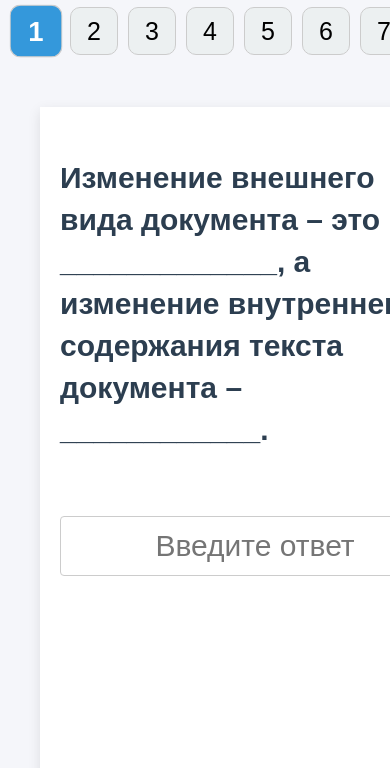
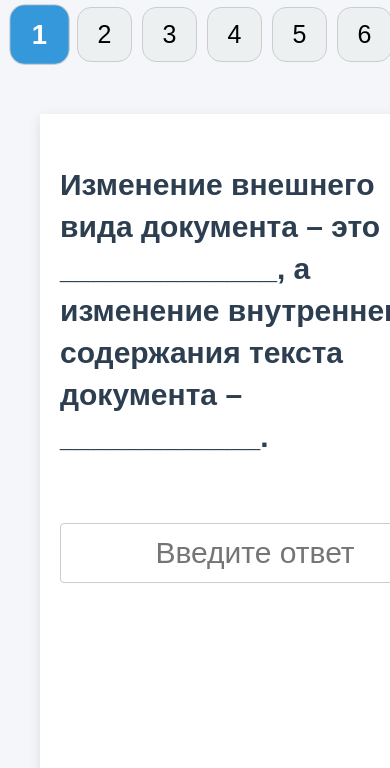
Before and after one commit to Lika1092/Test_2, a plain HTML site: page index.html in a window 390 px wide. Shown: the part 124-892 px from the top of the page. Drawn offline with Linux system fonts and the light colour scheme.

Commit message:
Update style.css

```diff
--- a/style.css
+++ b/style.css
@@ -68,7 +68,7 @@ input[type="text"] { padding: 8px; font-size: 16px; width: 100%; border-radius:
     box-sizing: content-box;
     border-radius: 0;          /* без "карточки вдалеке" */
   }
-  .question.active { margin: 40px; max-width: 950px; padding: 20px;}
+  .question.active { margin: 40px; max-width: 870px; padding: 20px;}
 
   /* Заголовок вопроса */
   .question h3 {
@@ -145,10 +145,10 @@ input[type="text"] { padding: 8px; font-size: 16px; width: 100%; border-radius:
   }
 
   .nav-btn {
-    min-width: 48px;
-    height: 48px;
+    min-width: 55px;
+    height: 55px;
     font-size: 25px;
-    border-radius: 10px;
+    border-radius: 14px;
   }
 
   /* Активный вопрос */
@@ -160,7 +160,7 @@ input[type="text"] { padding: 8px; font-size: 16px; width: 100%; border-radius:
   /* Таблица для match */
   .match-table td {
     font-size: 30px;
-    padding-right: 8px;
+    padding-right: 12px;
 
   }
   .match-table input {
```
